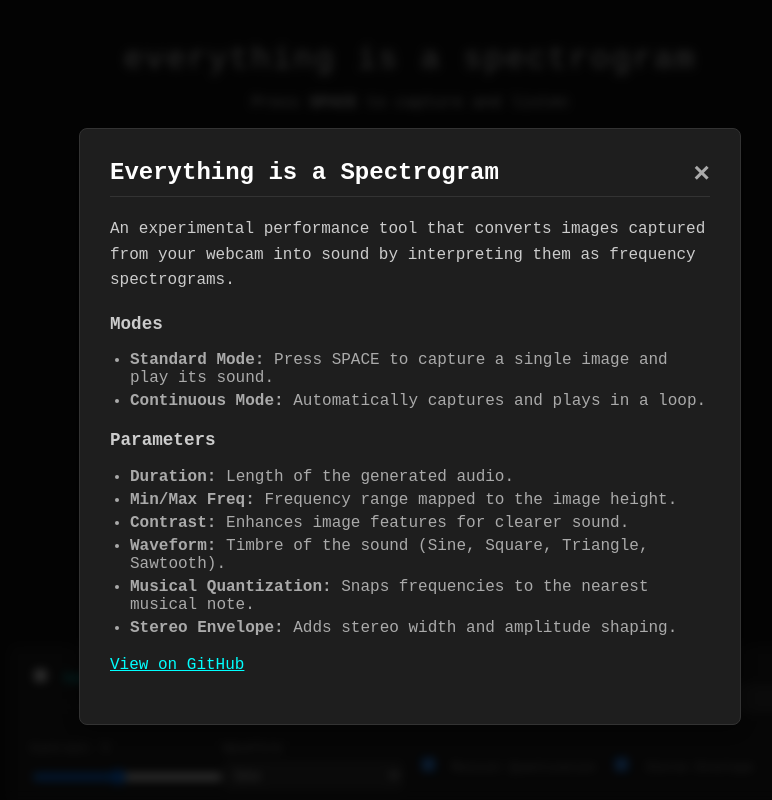
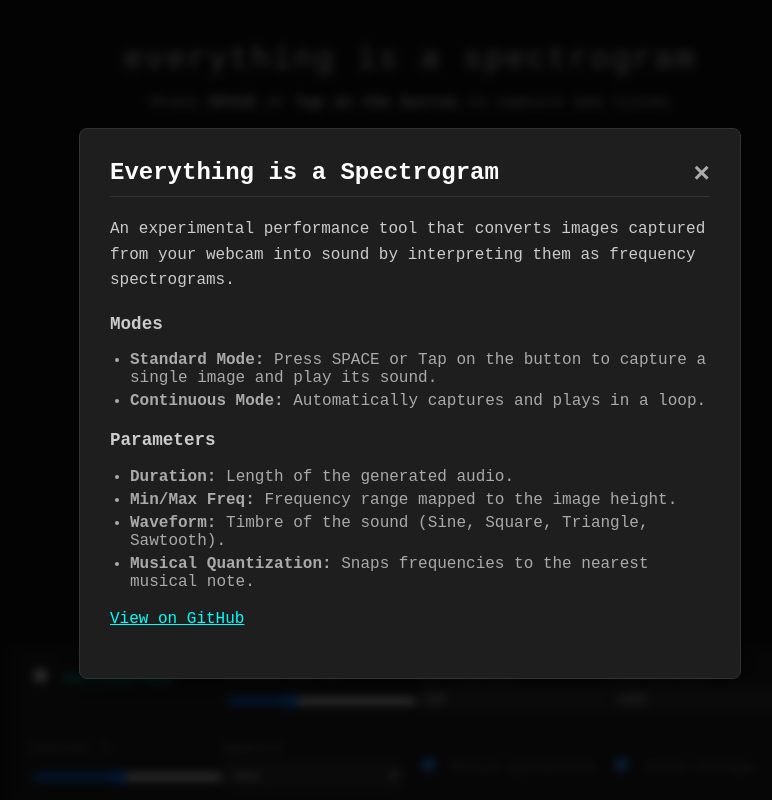
Before and after one commit to Sangarshanan/everything-is-a-spectrogram, a FastAPI app: page / in a window 1280 px wide. Shown: the whole page, without its empty margins (230-1002 px from the left). Run offline with FastAPI, Linux system fonts and the light colour scheme.

Commit message:
Add image

```diff
--- a/static/main.js
+++ b/static/main.js
@@ -149,6 +149,12 @@
     }
 });
 
+// Add capture button click handler
+const captureBtn = document.getElementById('capture-btn');
+if (captureBtn) {
+    captureBtn.addEventListener('click', captureAndProcess);
+}
+
 // Modal Logic
 const modal = document.getElementById("info-modal");
 const btn = document.getElementById("info-btn");
--- a/static/style.css
+++ b/static/style.css
@@ -1,3 +1,20 @@
+/* Capture button style */
+.capture-btn {
+    background: #0ff;
+    color: #111;
+    border: none;
+    border-radius: 50%;
+    width: 48px;
+    height: 48px;
+    font-size: 1.5rem;
+    box-shadow: 0 2px 8px rgba(0,0,0,0.2);
+    cursor: pointer;
+    transition: background 0.2s;
+    outline: none;
+}
+.capture-btn:active {
+    background: #0cc;
+}
 body {
     background-color: #121212;
     color: #e0e0e0;
--- a/templates/index.html
+++ b/templates/index.html
@@ -20,7 +20,7 @@
             </svg>
         </button>
         <h1>everything is a spectrogram</h1>
-        <p>Press <strong>SPACE</strong> to capture and listen</p>
+        <p>Press <strong>SPACE</strong> or <strong>Tap on the button</strong> to capture and listen</p>
 
         <div class="viewport">
             <!-- Video is hidden but active for capture -->
@@ -28,7 +28,8 @@
             <canvas id="canvas" style="display:none;"></canvas>
             <div id="placeholder"></div>
             <div id="playhead"></div>
-            <div id="overlay">Press SPACE</div>
+            <div id="overlay">Press SPACE or tap the button</div>
+            <button id="capture-btn" aria-label="Capture" style="position:absolute;bottom:20px;right:20px;z-index:10;" class="capture-btn">🎤</button>
         </div>
 
         <div class="controls">
@@ -46,12 +47,12 @@
 
             <div class="control-group">
                 <label>Min Freq (Hz)</label>
-                <input type="number" id="min_freq" value="500">
+                <input type="number" id="min_freq" value="100">
             </div>
 
             <div class="control-group">
                 <label>Max Freq (Hz)</label>
-                <input type="number" id="max_freq" value="5000">
+                <input type="number" id="max_freq" value="1500">
             </div>
 
             <div class="control-group">
@@ -95,7 +96,7 @@
 
             <h3>Modes</h3>
             <ul>
-                <li><strong>Standard Mode:</strong> Press SPACE to capture a single image and play its sound.</li>
+                <li><strong>Standard Mode:</strong> Press SPACE or Tap on the button to capture a single image and play its sound.</li>
                 <li><strong>Continuous Mode:</strong> Automatically captures and plays in a loop.</li>
             </ul>
 
@@ -103,10 +104,8 @@
             <ul>
                 <li><strong>Duration:</strong> Length of the generated audio.</li>
                 <li><strong>Min/Max Freq:</strong> Frequency range mapped to the image height.</li>
-                <li><strong>Contrast:</strong> Enhances image features for clearer sound.</li>
                 <li><strong>Waveform:</strong> Timbre of the sound (Sine, Square, Triangle, Sawtooth).</li>
                 <li><strong>Musical Quantization:</strong> Snaps frequencies to the nearest musical note.</li>
-                <li><strong>Stereo Envelope:</strong> Adds stereo width and amplitude shaping.</li>
             </ul>
 
             <p>
```
Also changed, not shown: README.md, static/spec.png (added).
